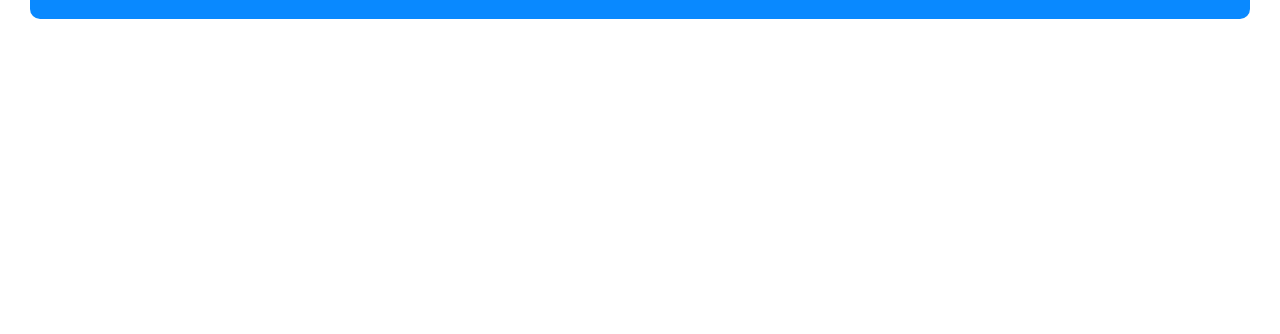
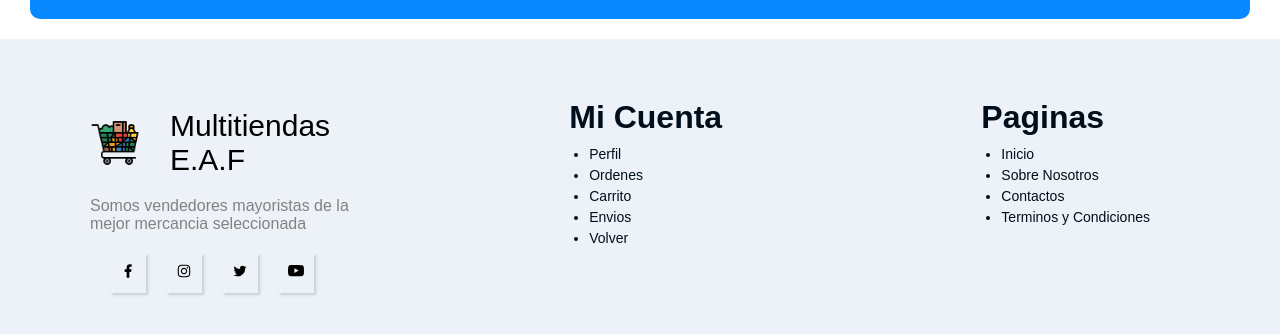
Before and after one commit to Danfall369/reactjs-ecommerce, a React (Create React App) app: page / in a window 1280 px wide. Shown: the part 7439-7773 px from the top of the page. Before the commit the page ends 7478 px from the top, so only its background shows below. Built offline with nearby package versions, Linux system fonts and the light colour scheme.

Commit message:
Footer Ready

```diff
--- a/src/App.js
+++ b/src/App.js
@@ -2,6 +2,7 @@ import React from 'react'
 import Nav from './nav'
 import Rout from './rout'
 import { BrowserRouter } from 'react-router-dom'
+import Footer from './footer'
 
 const App = () => {
   return (
@@ -9,6 +10,7 @@ const App = () => {
       <BrowserRouter>
         <Nav />
         <Rout />
+        <Footer />
       </BrowserRouter>
     </>
   )
--- /dev/null
+++ b/src/footer.css
@@ -0,0 +1,111 @@
+* {
+  margin: 0;
+  padding: 0;
+  font-family: sans-serif;
+  box-sizing: border-box;
+}
+
+.footer {
+  padding: 30px 40px;
+  width: 100%;
+  background: #ecf2f7;
+}
+
+.footer .container {
+  max-width: 100%;
+  display: flex;
+  justify-content: space-between;
+}
+
+.footer .container .about {
+  max-width: 30%;
+}
+.footer .container .about .logo {
+  display: flex;
+  align-items: center;
+  gap: 20px 30px;
+}
+
+.footer .container .about .logo P {
+  font-size: 30px;
+}
+
+.footer .container .about .detail p {
+  margin-top: 20px;
+  font-size: 16px;
+  color: #828282;
+}
+
+.footer .container .detail .icon {
+  margin-top: 20px;
+  display: flex;
+}
+
+.footer .container .detail .icon li {
+  margin-left: 20px;
+  list-style: none;
+  padding: 10px 10px;
+  box-shadow: rgba(0, 0, 0, 0.15) 1.95px 1.95px 2.6px;
+  transition: 0.5s;
+}
+
+.footer .container .detail .icon li:hover {
+  background: #0989ff;
+  color: #fff;
+  border-radius: 5px;
+  font-size: 16px;
+}
+
+.footer .container .account {
+  margin-right: 90px;
+  margin-top: 30px;
+}
+
+.footer .container .account h3 {
+  font-size: 32px;
+  color: #010f1c;
+}
+
+.footer .container .account ul {
+  margin-top: 10px;
+  margin-left: 20px;
+}
+
+.footer .container .account ul li {
+  margin-top: 5px;
+  color: #010f1c;
+  font-size: 14px;
+  transition: 0.5s;
+  cursor: pointer;
+}
+
+.footer .container .account ul li:hover {
+  color: #0989ff;
+}
+
+.footer .container .page {
+  margin-right: 90px;
+  margin-top: 30px;
+}
+
+.footer .container .page h3 {
+  font-size: 32px;
+  color: #010f1c;
+}
+
+.footer .container .page ul {
+  margin-top: 10px;
+  margin-left: 20px;
+}
+
+.footer .container .page ul li {
+  margin-top: 5px;
+  color: #010f1c;
+  font-size: 14px;
+  transition: 0.5s;
+  cursor: pointer;
+}
+
+.footer .container .page ul li:hover {
+  color: #0989ff;
+}
--- /dev/null
+++ b/src/footer.js
@@ -0,0 +1,51 @@
+import React from 'react'
+import { AiOutlineInstagram, AiOutlineTwitter } from 'react-icons/ai'
+import { RiFacebookFill } from 'react-icons/ri'
+import { BsYoutube } from 'react-icons/bs'
+import './footer.css'
+
+const Footer = () => {
+    return (
+        <>
+            <div className='footer'>
+                <div className='container'>
+                    <div className='about'>
+                        <div className='logo'>
+                            <img src='./img/logo.png' alt='logo' width='50px' /><p>Multitiendas E.A.F</p>
+                        </div>
+                        <div className='detail'>
+                            <p>Somos vendedores mayoristas de la mejor mercancia seleccionada</p>
+                            <div className='icon'>
+                                <li><RiFacebookFill /></li>
+                                <li><AiOutlineInstagram /></li>
+                                <li><AiOutlineTwitter /></li>
+                                <li><BsYoutube /></li>
+                            </div>
+                        </div>
+                    </div>
+                    <div className='account'>
+                        <h3>Mi Cuenta</h3>
+                        <ul>
+                            <li>Perfil</li>
+                            <li>Ordenes</li>
+                            <li>Carrito</li>
+                            <li>Envios</li>
+                            <li>Volver</li>
+                        </ul>
+                    </div>
+                    <div className='page'>
+                        <h3>Paginas</h3>
+                        <ul>
+                            <li>Inicio</li>
+                            <li>Sobre Nosotros</li>
+                            <li>Contactos</li>
+                            <li>Terminos y Condiciones</li>
+                        </ul>
+                    </div>
+                </div>
+            </div>
+        </>
+    )
+}
+
+export default Footer
--- a/src/home.js
+++ b/src/home.js
@@ -110,7 +110,7 @@ const Home = () => {
                         <Link to="/product" className='link' >Comprar Ahora <BsArrowRight /></Link>
                     </div>
                     <div className='img_box'>
-                        <img src='https://tucentralonline.com/la-guaira-53/wp-content/uploads/sites/5/2022/05/100829191.jpg' alt='slideimg' width="360px" />
+                        <img src='https://o.remove.bg/downloads/01d9f127-f342-4beb-94fe-1d002deea7f3/Panelada_de_Limon-removebg-preview.png' alt='slideimg' width="360px" />
                     </div>
                 </div>
             </div >
```
Also changed, not shown: public/img/Panelada_de_Limon.png (added), 1 other file (tests, documents, lock files or other folders).
